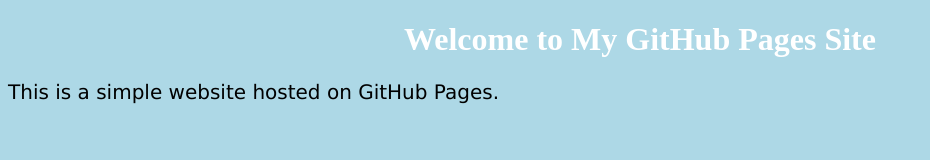
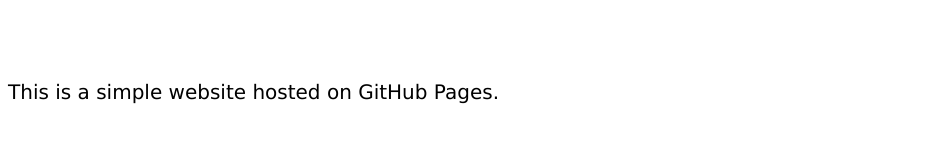
Before and after one commit to daniel-aistrop/about, a plain HTML site: page index.html in a window 1280 px wide. Shown: the whole page, without its empty margins (0-930 px from the left). Drawn offline with Linux system fonts and the light colour scheme.

Commit message:
Update styles.css

```diff
--- a/styles.css
+++ b/styles.css
@@ -1,5 +1,5 @@
 body {
-    background-color: lightblue;
+    background-color: rgb(255, 255, 255);
   }
 
   h1 {
```
